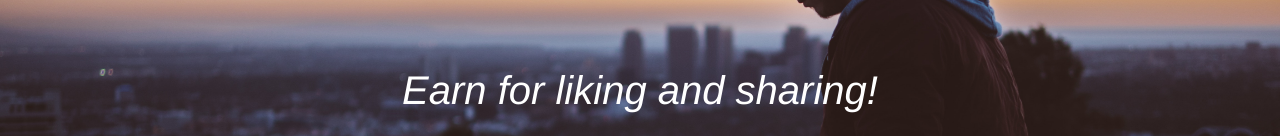
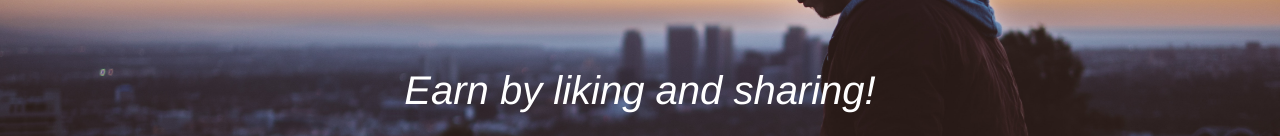
Before and after one commit to likeco1n/likeco1n.github.io, a website: page index.html in a window 1280 px wide. Shown: the part 230-366 px from the top of the page. Drawn offline with nearby package versions, Linux system fonts and the light colour scheme; a web font is replaced by a local one.

Commit message:
rewording

```diff
--- a/index.html
+++ b/index.html
@@ -78,7 +78,7 @@
     <header>
         <div class="container">
             <div class="intro-text">
-                <div class="intro-lead-in">Earn for liking and sharing!</div>
+                <div class="intro-lead-in">Earn by liking and sharing!</div>
                 <div class="intro-heading">Monetizing social media</div>
                 <a href="#services" class="page-scroll btn btn-xl">Tell Me More</a>
             </div>
```
